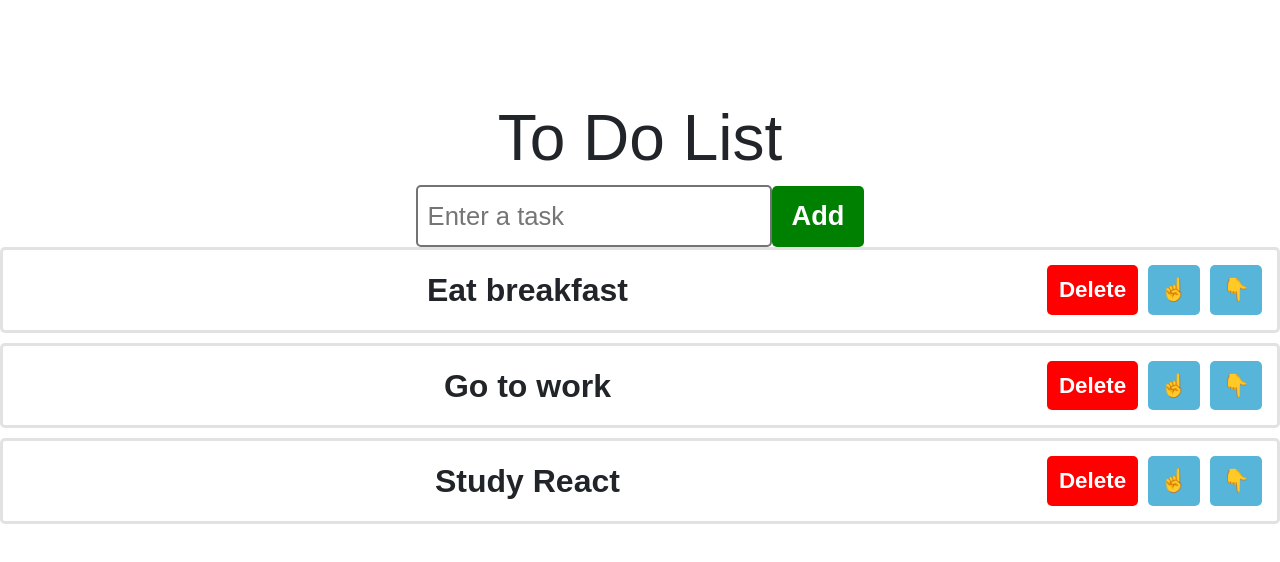
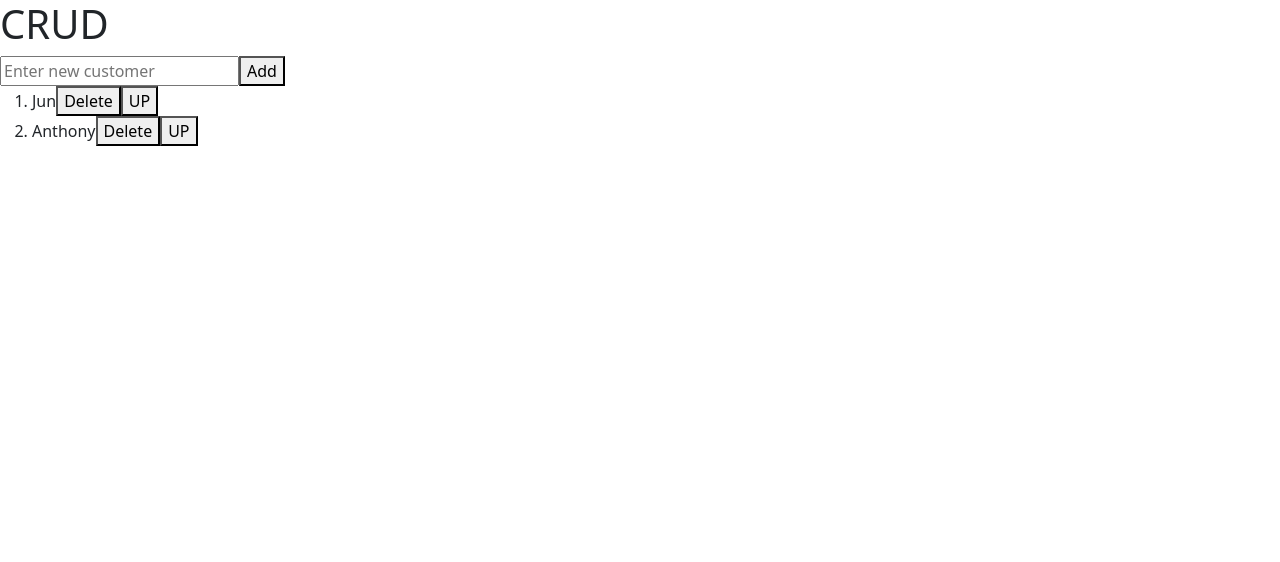
Before and after one commit to janthony25/React-Practice, a React (Vite) app: page / in a window 1280 px wide. Shown: the top 562 px of the page. Built offline with nearby package versions, Linux system fonts and the light colour scheme.

Commit message:
Crud practice

```diff
--- a/src/App.jsx
+++ b/src/App.jsx
@@ -1,5 +1,5 @@
 import { useState } from 'react'
-import ToDoList from './components/ToDoList'
+import Crud from './components/Crud'
 
 
 function App() {
@@ -7,7 +7,7 @@ function App() {
 
   return (
     <>
-     <ToDoList />
+     <Crud />
     </>
   )
 }
--- /dev/null
+++ b/src/components/Crud.jsx
@@ -0,0 +1,53 @@
+import { useState } from "react"
+
+function Crud(){
+
+    const [customers, setCustomers] = useState(["Jun", "Anthony"]);
+    const [newCustomer, setNewCustomer] = useState("");
+
+    function handleInputChange(e){
+        setNewCustomer(e.target.value)
+    }
+
+    function addCustomer(){
+        setCustomers(c => [...c, newCustomer])
+        setNewCustomer("")
+    }
+
+    function deleteCustomer(index){
+        const updatedCustomers = customers.filter((_, i) => i !== index)
+        setCustomers(updatedCustomers)
+    }
+
+    function moveUp(index){
+        if (index > 0 ){
+            const updatedCustomers = [...customers];
+            [updatedCustomers[index], updatedCustomers[index - 1]] =
+            [updatedCustomers[index - 1], updatedCustomers[index]]
+            setCustomers(updatedCustomers)
+        }
+    }
+
+
+    return(
+        <>
+        <h1>CRUD</h1>
+
+        <input type="text"
+               value={newCustomer}
+               placeholder="Enter new customer"
+               onChange={handleInputChange}/>
+        <button onClick={addCustomer}>Add</button>
+
+        <ol>
+            {customers.map((customer, index) =>
+            <li key={index}>{customer}
+            <button onClick={() => deleteCustomer(index)}>Delete</button>
+            <button onClick={() => moveUp(index)}>UP</button>
+            </li>)}
+        </ol>
+        </>
+    )
+}
+
+export default Crud
--- a/src/index.css
+++ b/src/index.css
@@ -1,4 +1,4 @@
-
+/*
 .to-do-list {
     font-family: Arial, Helvetica, sans-serif;
     text-align: center;
@@ -77,4 +77,4 @@ li {
     padding: 8px 12px;
     font-size: 1.4rem;
     margin-left: 10px;
-}
+} */
```
